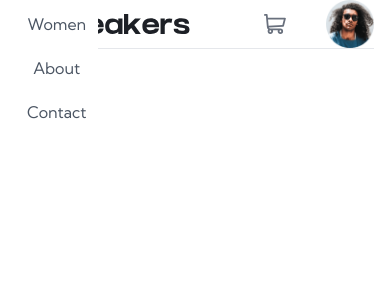
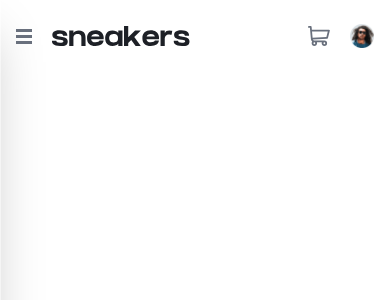
Before and after one commit to abdelrahman-elkhateeb/ecommerce-product-page, a React (Vite) app: page / in a window 390 px wide. Shown: the top 300 px of the page. Built offline with nearby package versions, Linux system fonts and the light colour scheme.

Commit message:
setup the responsive navBar

```diff
--- a/src/App.jsx
+++ b/src/App.jsx
@@ -1,8 +1,10 @@
-import NavBar from "./components/NavBar";
+import AppLayout from "./features/AppLayout/AppLayout";
+import NavBar from "./features/Navbar/NavBar";
 function App() {
   return (
     <div className="container mx-auto px-4">
       <NavBar />
+      <AppLayout />
     </div>
   );
 }
--- a/src/components/Avatar.jsx
+++ /dev/null
@@ -1,10 +0,0 @@
-import avatar from "../assets/image-avatar.png";
-function Avatar() {
-  return (
-    <div className="hover:border-orange w-12 cursor-pointer rounded-full hover:border-2">
-      <img src={avatar} alt="avatar" />
-    </div>
-  );
-}
-
-export default Avatar;
--- a/src/components/Cart.jsx
+++ /dev/null
@@ -1,6 +0,0 @@
-import cart from "../assets/icon-cart.svg";
-function Cart() {
-  return <img src={cart} alt="cart" className="cursor-pointer" />;
-}
-
-export default Cart;
--- a/src/components/Navigation.jsx
+++ /dev/null
@@ -1,16 +0,0 @@
-function Navigation() {
-  const className =
-    "sm:hover:after:bg-orange relative cursor-pointer sm:py-11 text-gray-600 sm:after:absolute sm:after:bottom-0 sm:after:left-0 sm:after:h-[5px] sm:after:w-full";
-
-  return (
-    <ul className="sm:flex-row absolute bg-white  flex flex-col items-center gap-5">
-      <li className={className}>Collections</li>
-      <li className={className}>Men</li>
-      <li className={className}>Women</li>
-      <li className={className}>About</li>
-      <li className={className}>Contact</li>
-    </ul>
-  );
-}
-
-export default Navigation;
--- /dev/null
+++ b/src/features/AppLayout/AppGallery.jsx
@@ -0,0 +1,9 @@
+function AppGallery() {
+  return (
+    <div>
+
+    </div>
+  )
+}
+
+export default AppGallery
--- /dev/null
+++ b/src/features/AppLayout/AppLayout.jsx
@@ -0,0 +1,12 @@
+import AppGallery from "./AppGallery";
+import ProductDetails from "./ProductDetails";
+function AppLayout() {
+  return (
+    <div>
+      <AppGallery />
+      <ProductDetails />
+    </div>
+  );
+}
+
+export default AppLayout;
--- /dev/null
+++ b/src/features/AppLayout/ProductDetails.jsx
@@ -0,0 +1,5 @@
+function product() {
+  return <div></div>;
+}
+
+export default product;
--- /dev/null
+++ b/src/features/Navbar/Avatar.jsx
@@ -0,0 +1,10 @@
+import avatar from "../../assets/image-avatar.png";
+function Avatar() {
+  return (
+    <div className="w-6 cursor-pointer rounded-full hover:border-2 hover:border-orange sm:w-12">
+      <img src={avatar} alt="avatar" />
+    </div>
+  );
+}
+
+export default Avatar;
--- /dev/null
+++ b/src/features/Navbar/Cart.jsx
@@ -0,0 +1,30 @@
+import { useState } from "react";
+import cart from "../../assets/icon-cart.svg";
+function Cart() {
+  const [isOpen, setIsOpen] = useState(false);
+  return (
+    <>
+      <div
+        onClick={() => {
+          setIsOpen(!isOpen);
+        }}
+      >
+        <img src={cart} alt="cart" className="cursor-pointer" />
+      </div>
+      <div
+        className={`fixed sm:absolute ${isOpen ? "block" : "hidden"} right-0 top-20 w-full rounded-md bg-white shadow-md sm:w-72`}
+      >
+        <h4 className="border-b-[1px] border-x-gray-700 p-5 font-bold text-black">
+          Cart
+        </h4>
+        <div>
+          <p className="flex min-h-48 items-center justify-center font-bold text-gray-500">
+            your cart is empty
+          </p>
+        </div>
+      </div>
+    </>
+  );
+}
+
+export default Cart;
--- a/src/components/Logo.jsx
+++ b/src/features/Navbar/Logo.jsx
@@ -1,4 +1,4 @@
-import logo from "../assets/logo.svg";
+import logo from "../../assets/logo.svg";
 function Logo() {
   return <img src={logo} alt="logo" />;
 }
--- a/src/components/NavBar.jsx
+++ b/src/features/Navbar/NavBar.jsx
@@ -2,27 +2,27 @@ import Avatar from "./Avatar";
 import Cart from "./Cart";
 import Logo from "./Logo";
 import Navigation from "./Navigation";
-import menu from "../assets/icon-menu.svg";
-import close from "../assets/icon-close.svg";
+import menu from "../../assets/icon-menu.svg";
+import close from "../../assets/icon-close.svg";
 import { useState } from "react";
 
 function NavBar() {
   const [isOpen, setIsOpen] = useState(true);
   return (
-    <div className="flex items-center justify-between border-b-[1px]">
+    <div className="flex items-center justify-between py-6 sm:border-b-[1px] sm:py-0">
       <div className="relative flex items-center gap-5 sm:gap-16">
         <img
           src={isOpen ? menu : close}
           alt=""
-          className="cursor-pointer sm:hidden"
+          className="z-50 cursor-pointer sm:hidden"
           onClick={() => setIsOpen(!isOpen)}
         />
 
         <Logo />
-        <Navigation />
+        <Navigation isOpen={isOpen} />
       </div>
 
-      <div className="flex items-center gap-10">
+      <div className="relative flex items-center gap-5 sm:gap-10">
         <Cart />
         <Avatar />
       </div>
--- /dev/null
+++ b/src/features/Navbar/Navigation.jsx
@@ -0,0 +1,18 @@
+function Navigation({ isOpen }) {
+  const className =
+    "sm:hover:after:bg-orange relative cursor-pointer sm:py-11 sm:text-gray-500 sm:after:absolute sm:after:bottom-0 sm:after:left-0 sm:after:h-[5px] sm:after:w-full w-full font-bold sm:font-normal text-black";
+
+  return (
+    <ul
+      className={`${isOpen ? "translate-x-[-100%]" : "translate-x-[-0%]"} fixed left-0 top-0 flex h-full w-3/4 flex-col items-center gap-5 bg-white px-10 py-16 shadow-2xl transition-all duration-150 ease-in-out sm:relative sm:translate-x-0 sm:flex-row sm:px-0 sm:py-0 sm:shadow-none`}
+    >
+      <li className={className}>Collections</li>
+      <li className={className}>Men</li>
+      <li className={className}>Women</li>
+      <li className={className}>About</li>
+      <li className={className}>Contact</li>
+    </ul>
+  );
+}
+
+export default Navigation;
```
